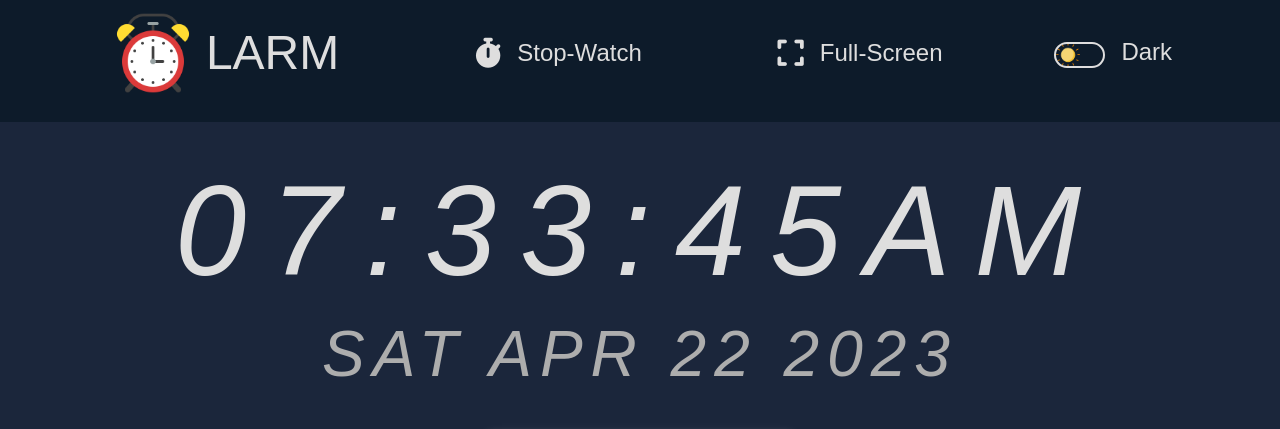
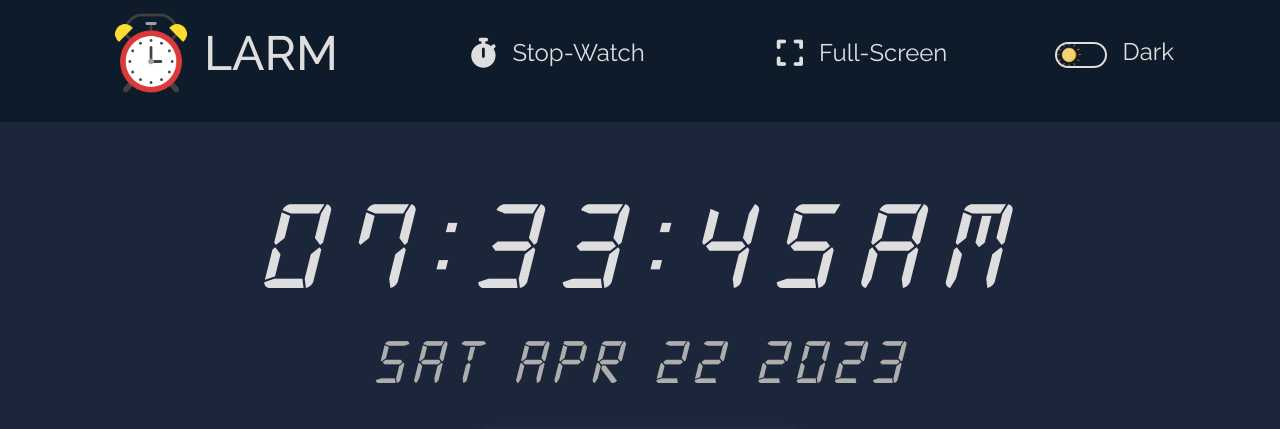
Before and after one commit to tridevVerma/Alarm-Clock, a plain HTML site: page index.html in a window 1280 px wide. Shown: the top 429 px of the page. Drawn offline with nearby package versions, Linux system fonts and the light colour scheme.

Commit message:
Add Clock font-family

```diff
--- a/styles.css
+++ b/styles.css
@@ -1,3 +1,11 @@
+/* FONT-FAMILIES */
+@import url("https://fonts.googleapis.com/css2?family=Raleway:wght@100;200;300;400;500;600;700&display=swap");
+
+@font-face {
+  font-family: "clock-font";
+  src: url("./fonts/digital-7.ttf");
+}
+
 /* GENERAL STYLING */
 
 :root {
@@ -141,6 +149,7 @@ main {
   letter-spacing: 1.5rem;
   font-style: italic;
   font-size: 8rem;
+  font-family: "clock-font";
 }
 
 .current-datetime .date h1 {
@@ -149,6 +158,7 @@ main {
   letter-spacing: 0.5rem;
   font-style: italic;
   font-size: 4rem;
+  font-family: "clock-font";
 }
 
 .set-alarm {
```
Also changed, not shown: fonts/digital-7 (italic).ttf (added), fonts/digital-7 (mono italic).ttf (added), fonts/digital-7 (mono).ttf (added), fonts/digital-7.ttf (added), fonts/readme.txt (added).
